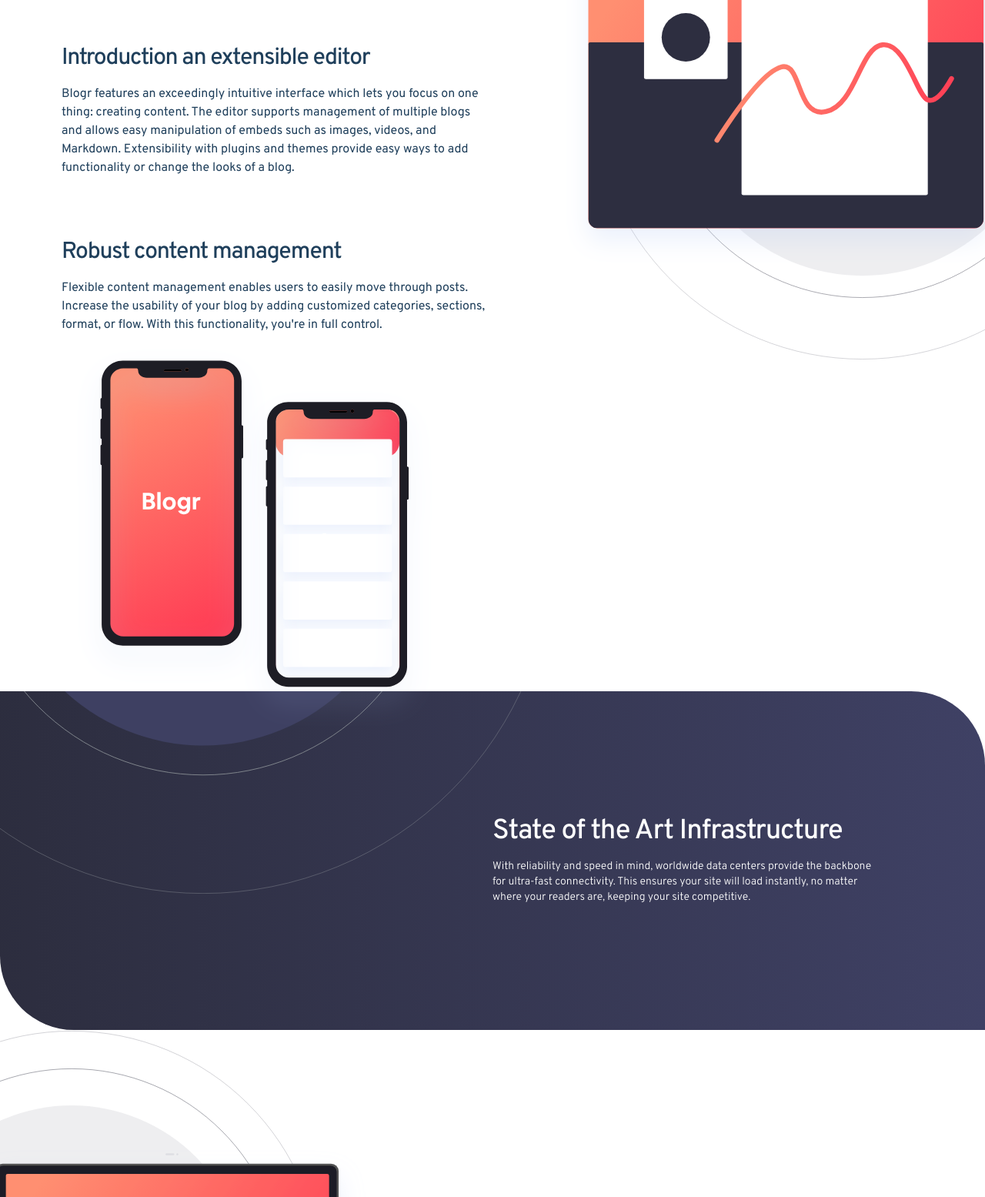
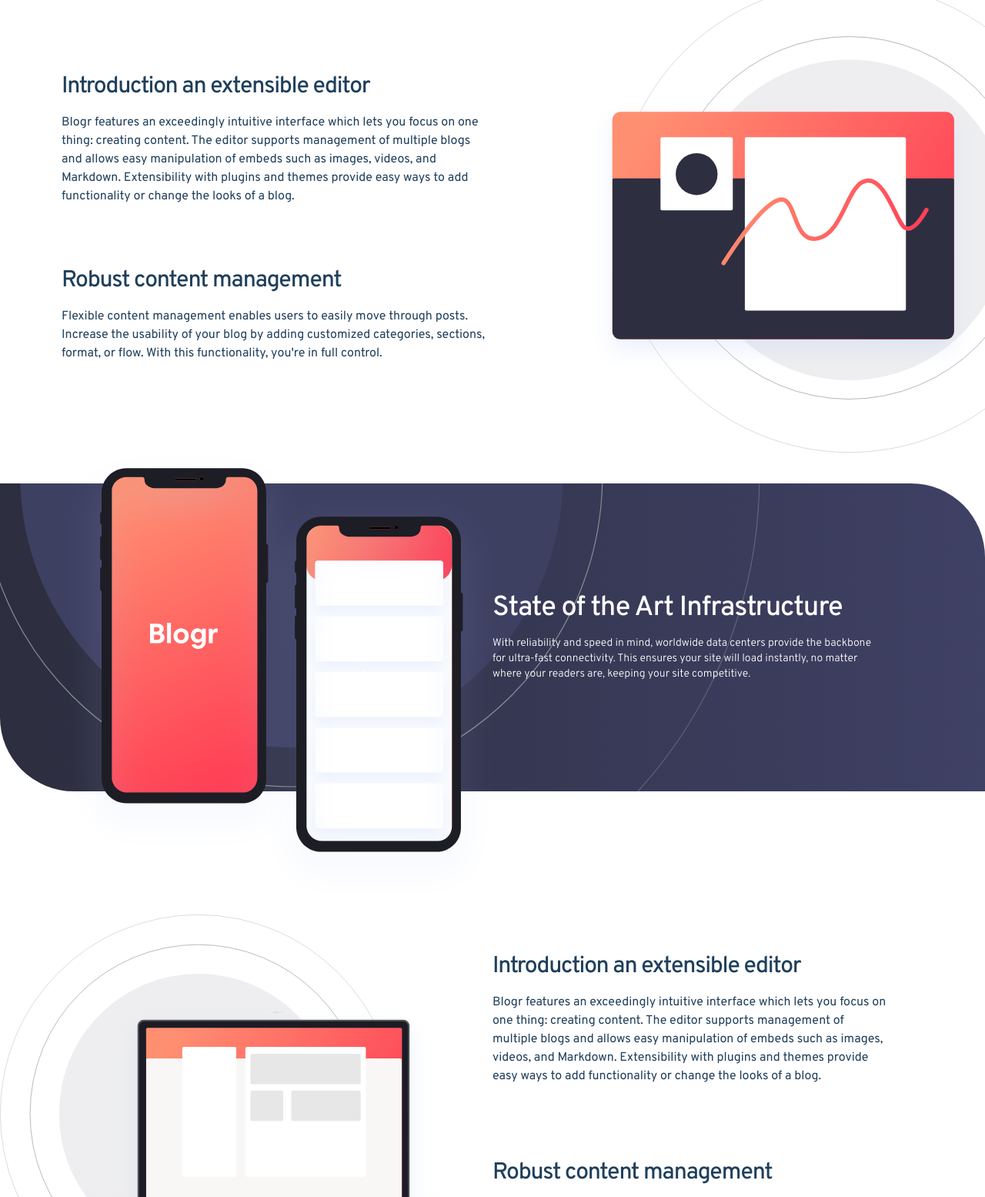
Before and after one commit to Mohamed-0Sabry/Blogr-Landing_page, a plain HTML site: page index.html in a window 1280 px wide. Shown: the part 702-2257 px from the top of the page at 77% size. Drawn offline with nearby package versions, Linux system fonts and the light colour scheme.

Commit message:
some few updates

```diff
--- a/index.html
+++ b/index.html
@@ -48,7 +48,7 @@
       };
       </script>
   </head>
-  <body class=>
+  <body class="relative">
 
     <!-- ! Start of the Header Section -->
     <header
@@ -108,31 +108,35 @@
     <!-- !! End of the Header Section -->
 
     <!-- ! Start of the First middle Sectoin -->
-    <section class="h-[130vh] first-section text-primary-veryDarkBlue font-Overpass relative overflow-hidden">
+    <section class="z-50 first-section text-primary-veryDarkBlue font-Overpass relative overflow-hidden">
       <!-- ? Title of the section -->
-      <h1 class="text-5xl mb-20 mt-[4.5rem] font-[700] tracking-[-0.08rem] text-center">Designed for the future</h1>
+      <h1 class="text-5xl mt-[4.5rem] font-[700] tracking-[-0.08rem] text-center">Designed for the future</h1>
 
       <!-- *photo of the section -->
 
-      <img src="images/illustration-editor-desktop.svg" alt="illustration-editor-desktop" class="scale-[.8] absolute -z-10 left-1/2 -top-1/2 translate-y-[38%]">
+      <div class="container-div grid grid-flow-col grid-cols-2 w-full h-fit">
+        <img src="images/illustration-editor-desktop.svg" alt="illustration-editor-desktop" class=" relative left-[20%] order-2">
 
-      <!-- ? First article of the Section -->
-
-      <div class="px-20 articles">
+        <div class=" self-center ps-20 articles">
           <div class="mb-20">
             <h2 class="text-3xl mb-4 font-[500] tracking-[-0.08rem]">Introduction an extensible editor</h2>
-          <p class="w-1/2">
+            <p class=>
               Blogr features an exceedingly intuitive interface which lets you focus on one thing: creating content. The editor supports management of multiple blogs and allows easy manipulation of embeds such as images, videos, and Markdown. Extensibility with plugins and themes provide easy ways to add functionality or change the looks of a blog.
             </p>
           </div>
           <!-- ? Second article of the Section -->
           <div>
             <h2 class="text-3xl mb-4 font-[500] tracking-[-0.08rem]">Robust content management</h2>
-          <p class="w-1/2">
+            <p class=>
               Flexible content management enables users to easily move through posts. Increase the usability of your blog by adding customized categories, sections, format, or flow. With this functionality, you're in full control.
             </p>
           </div>
         </div>
+      </div>
+
+      <!-- ? First article of the Section -->
+
+
     </section>
     <!-- ! End of the First middle Sectoin -->
 
@@ -140,19 +144,21 @@
     <!-- ! Start of the Second Middle Section -->
 
     <!-- ? Phones Photo -->
-    <img src="images/illustration-phones.svg" alt="illustration-phones" class="scale-[.85] absolute z-30 top-[1110px] left-[55px]">
-    <section class=" rounded-bl-[6rem] px-32 rounded-tr-[6rem] relative font-Overpass bg-gradient-to-r h-[55vh] text-white from-Gradient-veryDarkGrayBlue to-Gradient-veryDarkDesaturatedBlue overflow-hidden">
+    <img src="images/illustration-phones.svg" alt="illustration-phones" class=" absolute left-[7%] z-30">
+    <section class=" mt-10 rounded-bl-[6rem] overflow-hidden h-[400px] px-32 rounded-tr-[6rem] relative font-Overpass bg-gradient-to-r text-white from-Gradient-veryDarkGrayBlue to-Gradient-veryDarkDesaturatedBlue">
+      <img src="images/bg-pattern-circles.svg" alt="bg-pattern-circles" class="absolute z-0 -left-[10%] scale-[1.2] -top-[130%]">
       <!-- ? Pattern Photo -->
-      <img src="images/bg-pattern-circles.svg" alt="bg-pattern-circles" class="absolute scale-[.9] z-10 -left-[19%] -top-[160%]">
 
+      <div class="container-box flex justify-end items-center gap-20 h-full">
               <!-- ? Text in the Second Middle section -->
-      <div class="relative w-1/2 z-50 left-1/2 top-1/2 -translate-y-1/2">
+              <div class="w-1/2 z-50">
                 <h2 class="text-4xl mb-4 font-[500] tracking-[-0.06rem]">
                   State of the Art Infrastructure
                 </h2>
                 <p class="text-sm font-[200]">
                   With reliability and speed in mind, worldwide data centers provide the backbone for ultra-fast connectivity. This ensures your site will load instantly, no matter where your readers are, keeping your site competitive.
                 </p>
+              </div>
       </div>
     </section>
 
@@ -161,28 +167,32 @@
 
 
     <!-- ! Start of the Third Middle Section -->
-    <section class="px-32 h-[154vh] first-section  text-primary-veryDarkBlue font-Overpass relative overflow-hidden">
+    <section class=" first-section  text-primary-veryDarkBlue font-Overpass relative overflow-hidden">
       <!-- *photo of the section -->
 
-      <img src="images/illustration-laptop-desktop.svg" alt="illustration-laptop-desktop" class="scale-[.83] absolute -z-10 -top-1/2 translate-y-[70%] -left-[315px]">
+
+      <div class="py-40 container-box grid grid-flow-col grid-cols-2 justify-center items-center">
+        <img src="images/illustration-laptop-desktop.svg" alt="illustration-laptop-desktop" class=" -z-10">
 
         <!-- ? First article of the Section -->
 
-      <div class="articles relative left-1/2 top-1/2 -translate-y-1/2">
+        <div class="articles pe-32">
           <div class="mb-24">
             <h2 class="text-3xl mb-4 font-[500] tracking-[-0.08rem]">Introduction an extensible editor</h2>
-          <p class="w-1/2">
+            <p>
               Blogr features an exceedingly intuitive interface which lets you focus on one thing: creating content. The editor supports management of multiple blogs and allows easy manipulation of embeds such as images, videos, and Markdown. Extensibility with plugins and themes provide easy ways to add functionality or change the looks of a blog.
             </p>
           </div>
           <!-- ? Second article of the Section -->
           <div>
             <h2 class="text-3xl mb-4 font-[500] tracking-[-0.08rem]">Robust content management</h2>
-          <p class="w-1/2">
+            <p>
               Flexible content management enables users to easily move through posts. Increase the usability of your blog by adding customized categories, sections, format, or flow. With this functionality, you're in full control.
             </p>
           </div>
         </div>
+      </div>
+
     </section>
 
 
```
Lines whose indentation alone changed are shown as unchanged.
